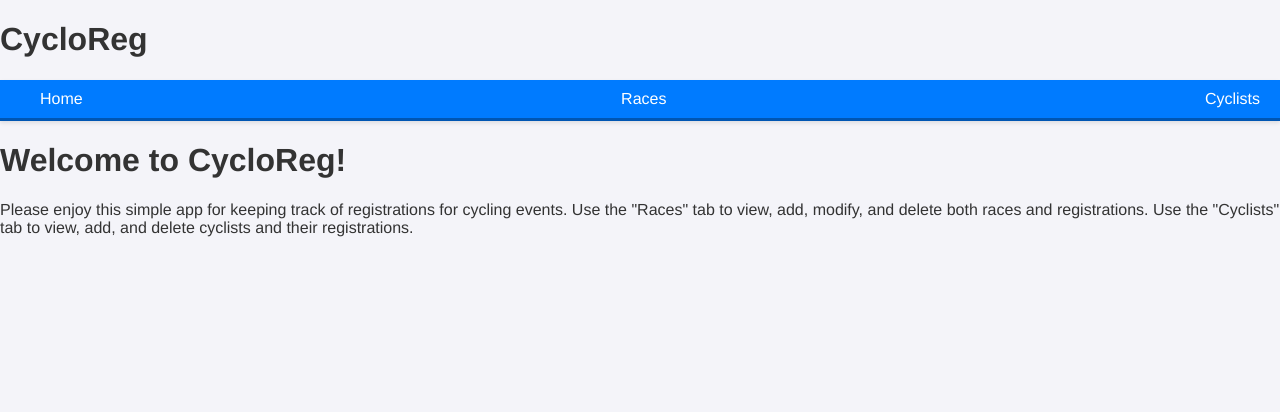
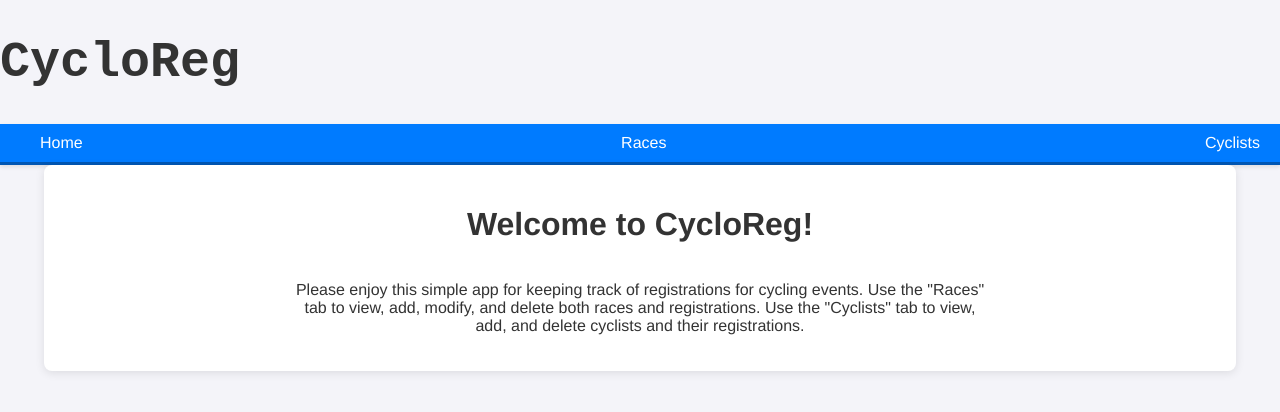
Before and after one commit to gasparericmartin/cyclo-reg, a React (Create React App) app in the folder client/: page / in a window 1280 px wide. Shown: the top 412 px of the page. Built offline with nearby package versions, Linux system fonts and the light colour scheme; no server answers.

Commit message:
Center text inputs and buttons

```diff
--- a/client/src/index.css
+++ b/client/src/index.css
@@ -1,13 +1,15 @@
 
 
-:root {
-  --bg: #282c34;
+/* :root {
+  /* justify-content: center; */
+  /* --bg: #282c34;
   --header: #fff;
   --link: #61dafb;
-  --text: hsla(0, 0%, 100%, 0.88);
-}
+  --text: hsla(0, 0%, 100%, 0.88); */
+/* } */
 
 body {
+  /* justify-content: center; */
   font-family: 'Helvetica Neue', Helvetica, Arial, sans-serif;
   background-color: #f4f4f9;
   color: #333;
@@ -24,7 +26,7 @@ button {
   font-size: 16px;
   cursor: pointer;
   transition: background-color 0.3s;
-  align-self: flex-start;
+  align-self: center;
 }
 
 button:hover {
@@ -41,11 +43,10 @@ form {
 }
 
 form input[type="text"],
-form input[type="email"],
-form input[type="password"],
 form textarea,
 form select {
-  width: 100%;
+  align-self: center;
+  width: 90%;
   padding: 12px;
   margin-bottom: 15px;
   border: 1px solid #ddd;
@@ -55,8 +56,6 @@ form select {
 }
 
 form input[type="text"]:focus,
-form input[type="email"]:focus,
-form input[type="password"]:focus,
 form textarea:focus,
 form select:focus {
   border-color: #007bff;
@@ -68,6 +67,9 @@ form textarea {
 }
 
 .container {
+  text-align: center;
+  justify-content: center;
+  display: grid;
   width: 90%;
   max-width: 1200px;
   margin: 0 auto;
@@ -77,12 +79,62 @@ form textarea {
   border-radius: 8px;
 }
 
+.cyclist-container{
+  grid-template-columns: repeat(auto-fill, minmax(200px, 1fr));
+  grid-auto-rows: auto;
+  grid-gap: 1rem;
+
+  text-align: center;
+  justify-content: center;
+  display: grid;
+  width: 90%;
+  max-width: 1200px;
+  margin: 0 auto;
+  padding: 20px;
+  box-shadow: 0 2px 10px rgba(0, 0, 0, 0.1);
+  background-color: #fff;
+  border-radius: 8px;
+}
+
+.text-container {
+  text-align: center;
+  justify-content: center;
+  display: grid;
+  width: 90%;
+  max-width: 1200px;
+  margin: 0 auto;
+  padding: 20px;
+  box-shadow: 0 2px 10px rgba(0, 0, 0, 0.1);
+  background-color: #fff;
+  border-radius: 8px;
+  .paragraph{
+    width: 100%;
+    max-width: 700px;
+    display: block;
+    text-align: center;
+  }
+}
+
 .card {
+  /* justify-content: center; */
+  display: inline-grid;
   padding: 20px;
   background-color: #fff;
   border-radius: 8px;
   box-shadow: 0 2px 10px rgba(0, 0, 0, 0.1);
   margin-bottom: 20px;
+}
+
+.cyclist-card {
+border: 2px solid #e7e7e7;
+
+width: auto;
+
+border-radius: 4px;
+
+padding: .5rem;
+
+justify-content: center;
 }
 
 .navbar {
@@ -123,3 +175,19 @@ form textarea {
 .link:hover {
   color: #e0e0e0;
 }
+
+.title {
+  display: flex;
+  align-items: center;
+  font-size: 50px;
+  font-family: monospace;
+}
+
+.paragraph {
+  justify-content: center;
+  width: 75%;
+}
+
+#cychead {
+  text-align: center;
+}
```
